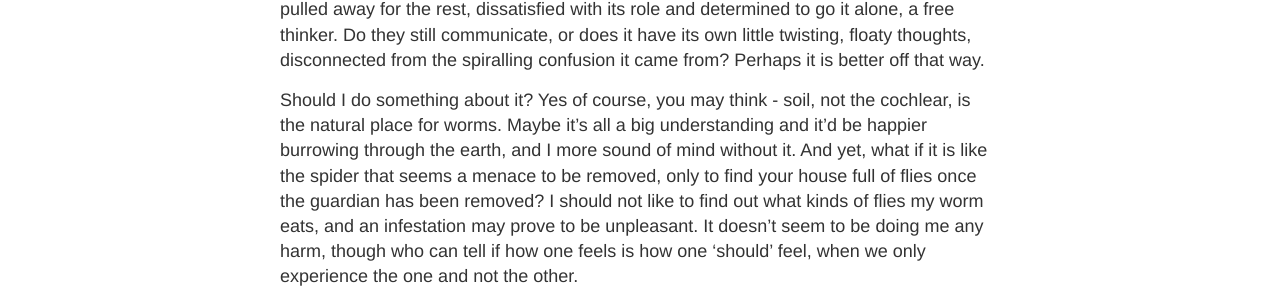
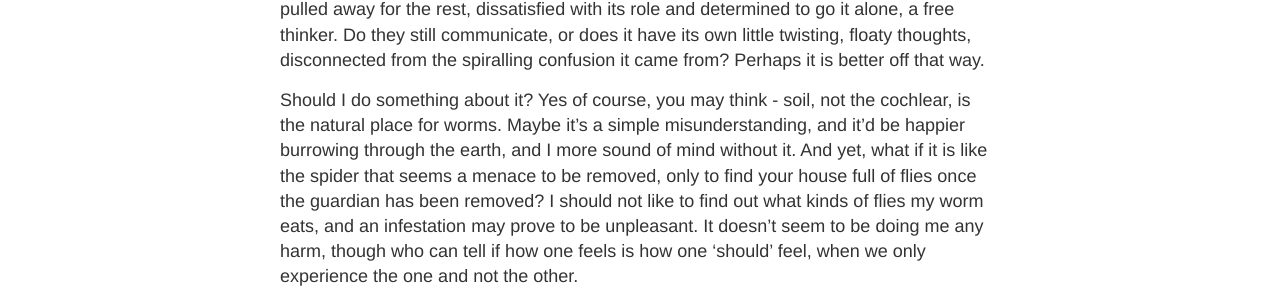
Before and after one commit to WonkySpecs/WonkySpecs-WonkySpecs.github.io, a Jekyll site: the page built from _posts/2021-03-19-in-my-ear.md, in a window 1280 px wide. Shown: the part 562-870 px from the top of the page. Built offline with Jekyll 4.4.1, drawn with Linux system fonts in a browser that asks for light colours.

Commit message:
Edit mistake

```diff
--- a/_posts/2021-03-19-in-my-ear.md
+++ b/_posts/2021-03-19-in-my-ear.md
@@ -7,7 +7,7 @@ I have a very small worm in my ear. I feel the pops and crackles as it shifts so
 
 Where did it come from? Perhaps it crawled in one night whilst I slept, and has decided there is no better place to be. Perhaps it is, in fact, a small strand of my brain that has pulled away for the rest, dissatisfied with its role and determined to go it alone, a free thinker. Do they still communicate, or does it have its own little twisting, floaty thoughts, disconnected from the spiralling confusion it came from? Perhaps it is better off that way.
 
-Should I do something about it? Yes of course, you may think - soil, not the cochlear, is the natural place for worms. Maybe it's all a big understanding and it'd be happier burrowing through the earth, and I more sound of mind without it. And yet, what if it is like the spider that seems a menace to be removed, only to find your house full of flies once the guardian has been removed? I should not like to find out what kinds of flies my worm eats, and an infestation may prove to be unpleasant. It doesn't seem to be doing me any harm, though who can tell if how one feels is how one 'should' feel, when we only experience the one and not the other.
+Should I do something about it? Yes of course, you may think - soil, not the cochlear, is the natural place for worms. Maybe it's a simple misunderstanding, and it'd be happier burrowing through the earth, and I more sound of mind without it. And yet, what if it is like the spider that seems a menace to be removed, only to find your house full of flies once the guardian has been removed? I should not like to find out what kinds of flies my worm eats, and an infestation may prove to be unpleasant. It doesn't seem to be doing me any harm, though who can tell if how one feels is how one 'should' feel, when we only experience the one and not the other.
 
 But what if it is only biding its time, if it is learning, or growing, or both? If it is festering and feasting, on stray thoughts, or on ideas, or on flesh, so that it can reach the next stage of its cycle and emerge fully formed? Then at least I could get a good look at it, perhaps; I think it would not be afraid at that point. Yes, I should try and get rid of it, though it may be difficult. I feel almost that it can read my mind, or work to change it somehow, and that the closer I get to its removal the more desperately it shall fight to stay. There are pinpricks behind my eyes even as I write this. My sinuses seem fuller, my forehead hot. I fear that a sideways approach, to come up on it slowly and catch it unaware, will not work at this point. No, swift action is needed. I shall find an appropriate instrument.
 
```
